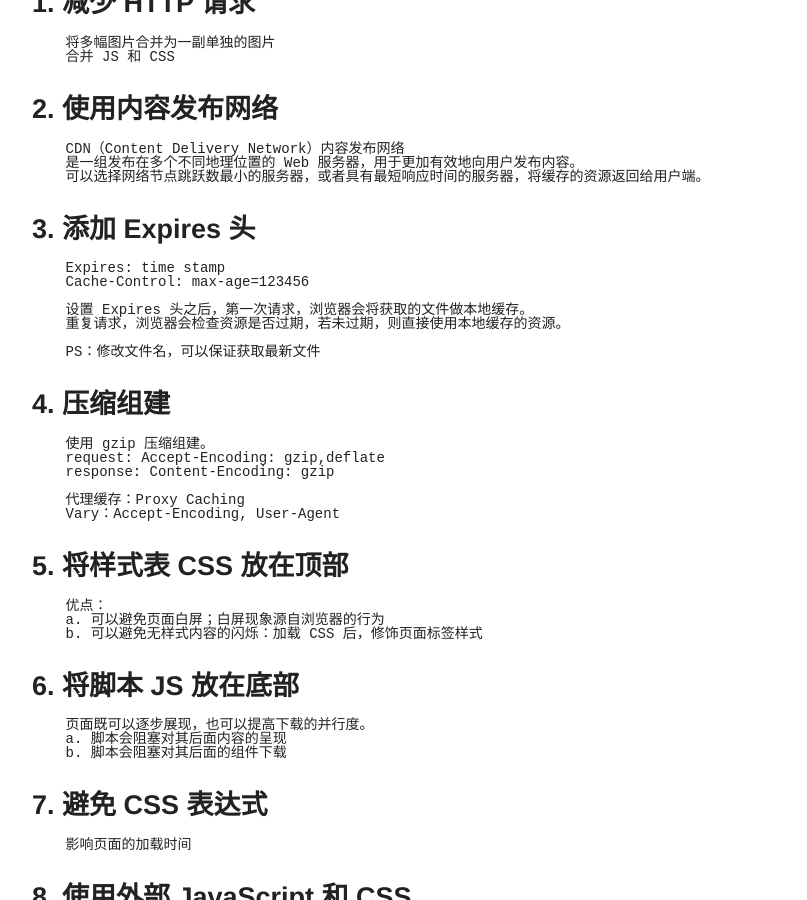
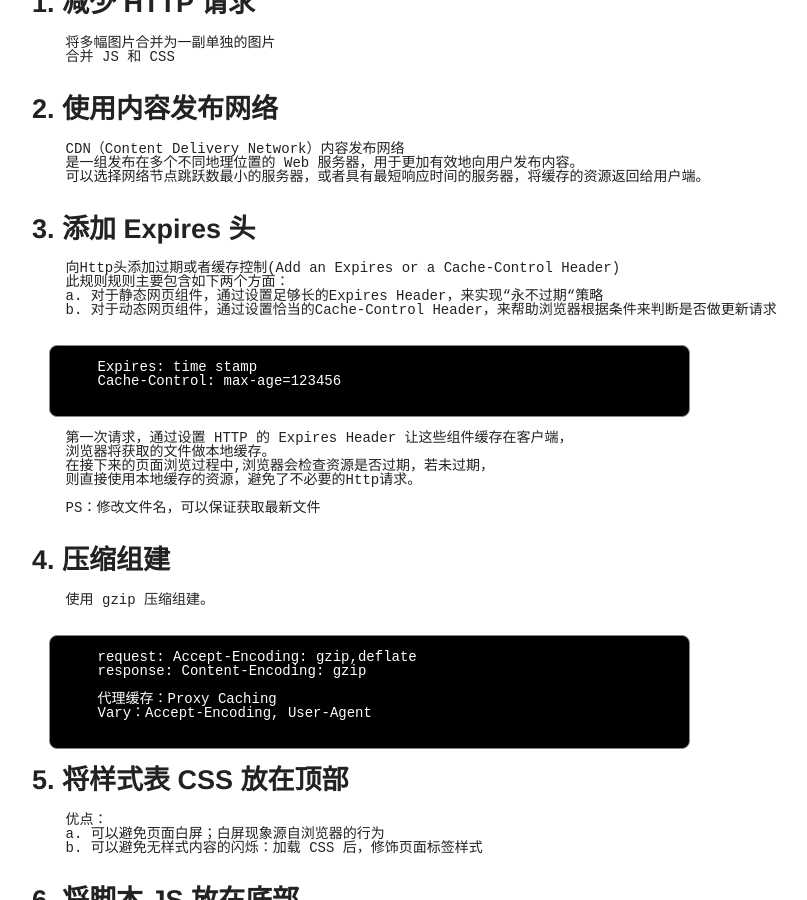
Before and after one commit to manageyp/manageyp.github.com, a Jekyll site: the page built from _posts/2013-4-3-high-performance-web-sites.html, in a window 1280 px wide and 900 px high, scrolled down 292 px. Shown: the whole window, without its empty margins (153-960 px from the left). Built offline with Jekyll 4.4.1, drawn with Linux system fonts in a browser that asks for light colours; nearby versions of some CDN libraries; some of the changed text lies outside the part shown.

Commit message:
[Change] improved high-performance-web-sites

```diff
--- a/_posts/2013-4-3-high-performance-web-sites.html
+++ b/_posts/2013-4-3-high-performance-web-sites.html
@@ -32,14 +32,22 @@ record_on: 2013-4-3
 </p>
 
 <h3>3. 添加 Expires 头</h3>
-
 <p>
   <pre>
+    向Http头添加过期或者缓存控制(Add an Expires or a Cache-Control Header)
+    此规则规则主要包含如下两个方面：
+    a. 对于静态网页组件，通过设置足够长的Expires Header，来实现“永不过期“策略
+    b. 对于动态网页组件，通过设置恰当的Cache-Control Header，来帮助浏览器根据条件来判断是否做更新请求
+  </pre>
+  <pre class="prettyprint lang-html">
     Expires: time stamp
     Cache-Control: max-age=123456
-
-    设置 Expires 头之后，第一次请求，浏览器会将获取的文件做本地缓存。
-    重复请求，浏览器会检查资源是否过期，若未过期，则直接使用本地缓存的资源。
+  </pre>
+  <pre>
+    第一次请求，通过设置 HTTP 的 Expires Header 让这些组件缓存在客户端，
+    浏览器将获取的文件做本地缓存。
+    在接下来的页面浏览过程中,浏览器会检查资源是否过期，若未过期，
+    则直接使用本地缓存的资源，避免了不必要的Http请求。
 
     PS：修改文件名，可以保证获取最新文件
   </pre>
@@ -50,6 +58,8 @@ record_on: 2013-4-3
 <p>
   <pre>
     使用 gzip 压缩组建。
+  </pre>
+  <pre class="prettyprint lang-html">
     request: Accept-Encoding: gzip,deflate
     response: Content-Encoding: gzip
 
@@ -173,12 +183,15 @@ record_on: 2013-4-3
 <p>
   <pre>
    HTTP 协议：
+  </pre>
+  <pre class="prettyprint lang-html">
    [GET]
    HTTP 1.1 200 OK
    Content-Type: application/x-javascript
    Last-Modified: time stamp
    Expires: time stamp
-
+  </pre>
+  <pre>
    [Connection]
    HTTP 构建在 TCP（Transaction Control Protocol） 协议之上。
    HTTP 早期实现中，每个请求都要打开一个 socket 连接，这样一个页面中，很多 HTTP 请求，都会指向同一台服务器，效率很低。
```
